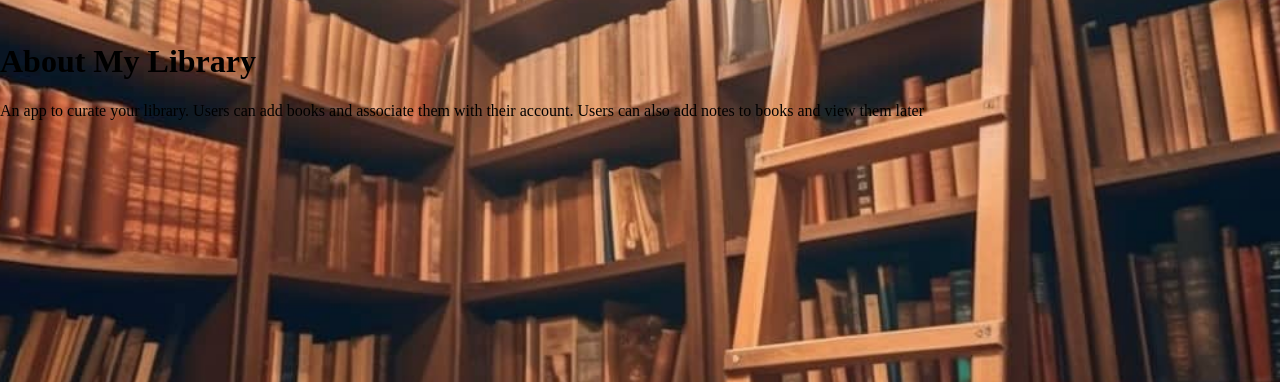
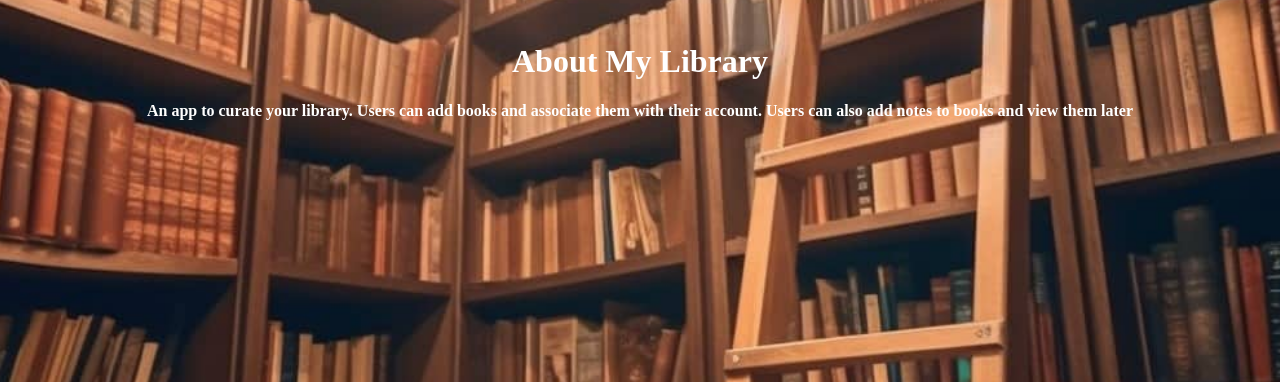
Before and after one commit to rela7e/MyLibrary, a Django app: page /about/ in a window 1280 px wide. Shown: the part 38-420 px from the top of the page. Run offline with Django 5.2, Linux system fonts and the light colour scheme.

Commit message:
adjust about content and style page

```diff
--- a/main_app/static/css/style.css
+++ b/main_app/static/css/style.css
@@ -55,3 +55,9 @@ html, body {
   background-repeat: no-repeat;
   height: 100%;
 }
+
+.about-text {
+  font-weight: bold;
+  text-align: center;
+  color: white;
+}
--- a/main_app/templates/about.html
+++ b/main_app/templates/about.html
@@ -1,6 +1,8 @@
 {% extends 'base.html' %}
 
 {% block content %}
+<div class="about-text">
     <h1>About My Library</h1>
     <p> An app to curate your library. Users can add books and associate them with their account. Users can also add notes to books and view them later</p>
+</div>
 {% endblock %}
```
